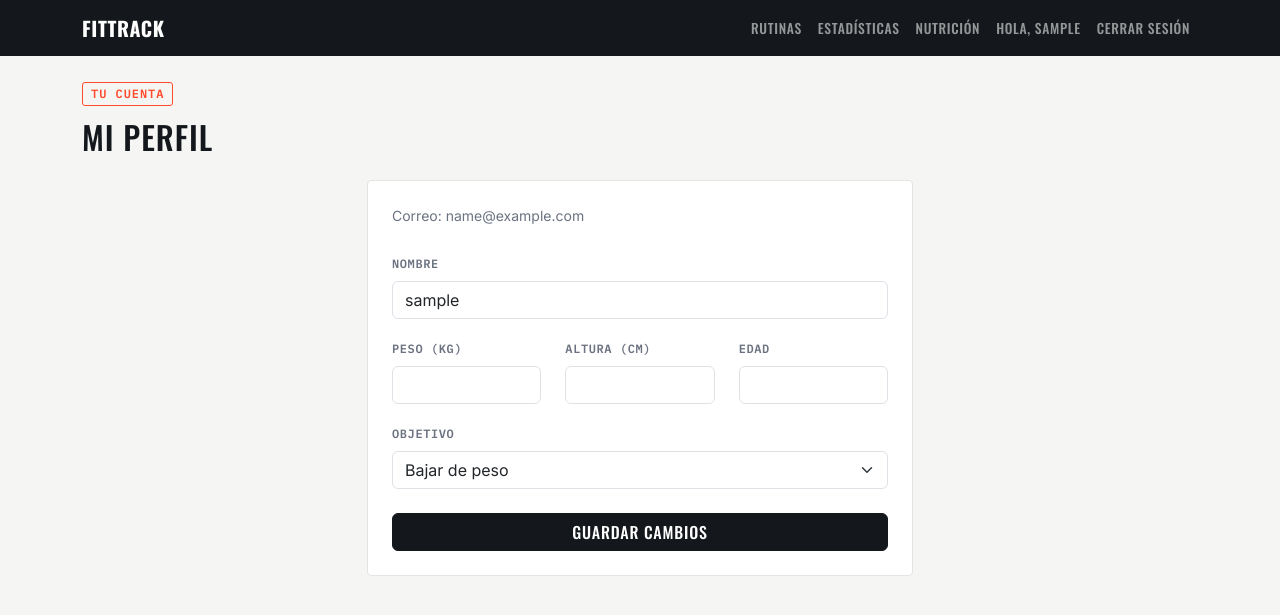
After one commit to 280303Sabis/fittrack, a Flask app: page /perfil/ in a window 1280 px wide. The commit adds this page. Shown: the top 615 px of the page. Run offline with Flask 3, Linux system fonts and the light colour scheme; the visitor is signed in with stand-in values (Sample User, id 1).

Commit message:
Vista de perfil: ver y editar datos personales

```diff
--- a/app.py
+++ b/app.py
@@ -37,6 +37,9 @@ def create_app():
     from routes.nutricion import nutricion_bp
     app.register_blueprint(nutricion_bp)
 
+    from routes.perfil import perfil_bp
+    app.register_blueprint(perfil_bp)
+
     # Flask-Login usa esto para saber quién es el usuario logueado en
     # cada request, a partir del id que guarda en la sesión.
     @login_manager.user_loader
--- /dev/null
+++ b/routes/perfil.py
@@ -0,0 +1,41 @@
+from flask import Blueprint, render_template, request, redirect, url_for, flash
+from flask_login import login_required, current_user
+
+from extensions import db
+
+perfil_bp = Blueprint("perfil", __name__, url_prefix="/perfil")
+
+NOMBRES_OBJETIVO = {
+    "bajar_peso": "Bajar de peso",
+    "ganar_masa": "Aumentar masa muscular",
+    "mantenimiento": "Mantenimiento",
+    "resistencia": "Resistencia / cardio",
+}
+
+
+@perfil_bp.route("/", methods=["GET", "POST"])
+@login_required
+def ver():
+    if request.method == "POST":
+        nombre = request.form.get("nombre")
+        peso_kg = request.form.get("peso_kg")
+        altura_cm = request.form.get("altura_cm")
+        edad = request.form.get("edad")
+        objetivo = request.form.get("objetivo")
+
+        if not nombre or not objetivo:
+            flash("Nombre y objetivo son obligatorios.")
+            return redirect(url_for("perfil.ver"))
+
+        current_user.nombre = nombre
+        current_user.peso_kg = float(peso_kg) if peso_kg else None
+        current_user.altura_cm = float(altura_cm) if altura_cm else None
+        current_user.edad = int(edad) if edad else None
+        current_user.objetivo = objetivo
+
+        db.session.commit()
+
+        flash("Tu perfil fue actualizado.")
+        return redirect(url_for("perfil.ver"))
+
+    return render_template("perfil/ver.html", nombres_objetivo=NOMBRES_OBJETIVO)
--- a/templates/base.html
+++ b/templates/base.html
@@ -23,7 +23,7 @@
                     <li class="nav-item"><a class="nav-link" href="{{ url_for('estadisticas.resumen') }}">Estadísticas</a></li>
                     <li class="nav-item"><a class="nav-link" href="{{ url_for('nutricion.consejos') }}">Nutrición</a></li>
                     {% if current_user.is_authenticated %}
-                        <li class="nav-item"><span class="nav-link">Hola, {{ current_user.nombre }}</span></li>
+                        <li class="nav-item"><a class="nav-link" href="{{ url_for('perfil.ver') }}">Hola, {{ current_user.nombre }}</a></li>
                         <li class="nav-item"><a class="nav-link" href="{{ url_for('auth.logout') }}">Cerrar sesión</a></li>
                     {% else %}
                         <li class="nav-item"><a class="nav-link" href="{{ url_for('auth.login') }}">Iniciar sesión</a></li>
--- /dev/null
+++ b/templates/perfil/ver.html
@@ -0,0 +1,51 @@
+{% extends "base.html" %}
+{% block title %}Mi perfil — FitTrack{% endblock %}
+{% block content %}
+
+<span class="tag-label">Tu cuenta</span>
+<h2 class="mb-4">Mi perfil</h2>
+
+<div class="row justify-content-center">
+    <div class="col-md-6">
+        <div class="card">
+            <div class="card-body p-4">
+                <p class="small mb-4" style="color: var(--color-muted);">Correo: {{ current_user.email }}</p>
+
+                <form method="POST" action="{{ url_for('perfil.ver') }}">
+                    <div class="mb-3">
+                        <label class="form-label">Nombre</label>
+                        <input type="text" class="form-control" name="nombre" value="{{ current_user.nombre }}" required>
+                    </div>
+
+                    <div class="row">
+                        <div class="col-md-4 mb-3">
+                            <label class="form-label">Peso (kg)</label>
+                            <input type="number" step="0.1" class="form-control" name="peso_kg" value="{{ current_user.peso_kg or '' }}">
+                        </div>
+                        <div class="col-md-4 mb-3">
+                            <label class="form-label">Altura (cm)</label>
+                            <input type="number" step="0.1" class="form-control" name="altura_cm" value="{{ current_user.altura_cm or '' }}">
+                        </div>
+                        <div class="col-md-4 mb-3">
+                            <label class="form-label">Edad</label>
+                            <input type="number" class="form-control" name="edad" value="{{ current_user.edad or '' }}">
+                        </div>
+                    </div>
+
+                    <div class="mb-4">
+                        <label class="form-label">Objetivo</label>
+                        <select class="form-select" name="objetivo" required>
+                            {% for valor, etiqueta in nombres_objetivo.items() %}
+                                <option value="{{ valor }}" {% if current_user.objetivo == valor %}selected{% endif %}>{{ etiqueta }}</option>
+                            {% endfor %}
+                        </select>
+                    </div>
+
+                    <button type="submit" class="btn btn-dark w-100">Guardar cambios</button>
+                </form>
+            </div>
+        </div>
+    </div>
+</div>
+
+{% endblock %}
```
